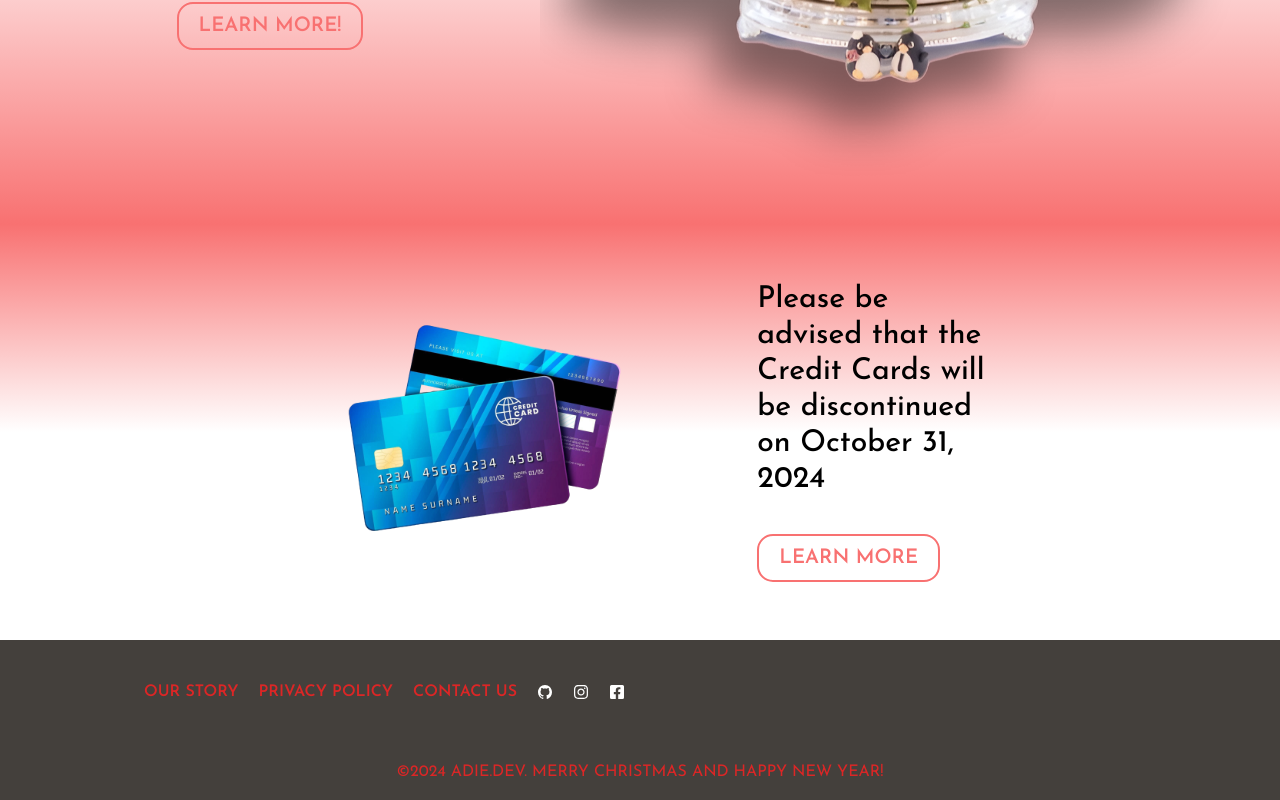
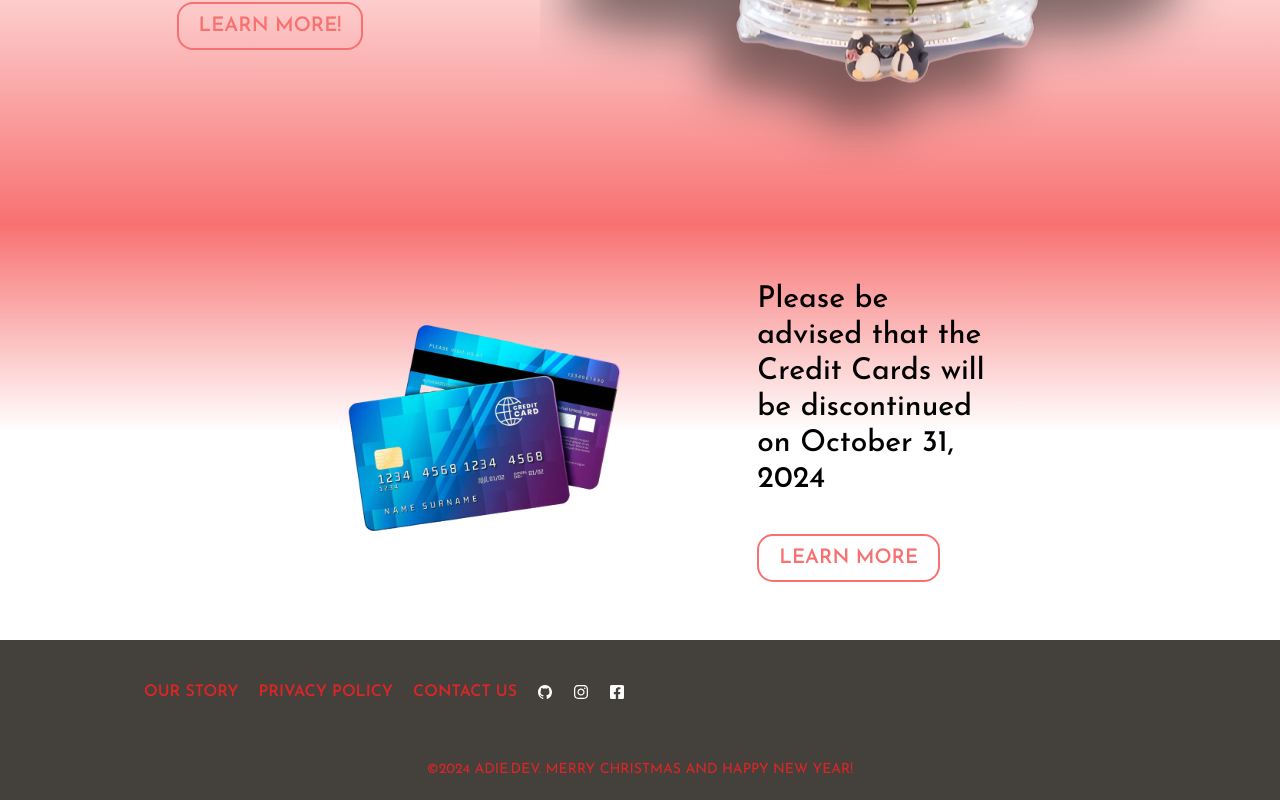
Before and after one commit to AdieDev0/BakeShop-Static, a React (Vite) app in the folder cake/: page / in a window 1280 px wide. Shown: the part 3389-4189 px from the top of the page. Built offline with nearby package versions, Linux system fonts and the light colour scheme; some icons are missing; a web font is replaced by a local one.

Commit message:
Enhance later

```diff
--- a/cake/src/Components/Footer.jsx
+++ b/cake/src/Components/Footer.jsx
@@ -30,7 +30,7 @@ const Footer = () => {
         </div>
       </div>
       {/* Origin */}
-      <div className="text-center font-Josefin-Sans mt-14 text-red-600 uppercase">
+      <div className="text-center text-sm font-Josefin-Sans mt-14 text-red-600 uppercase">
         <p>©2024 ADIE.DEV. Merry Christmas and Happy New Year!</p>
       </div>
     </div>
```
